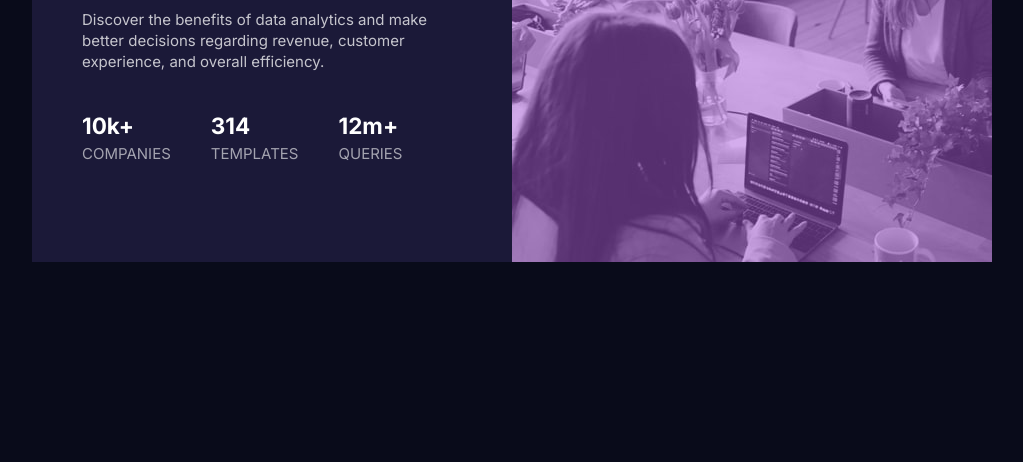
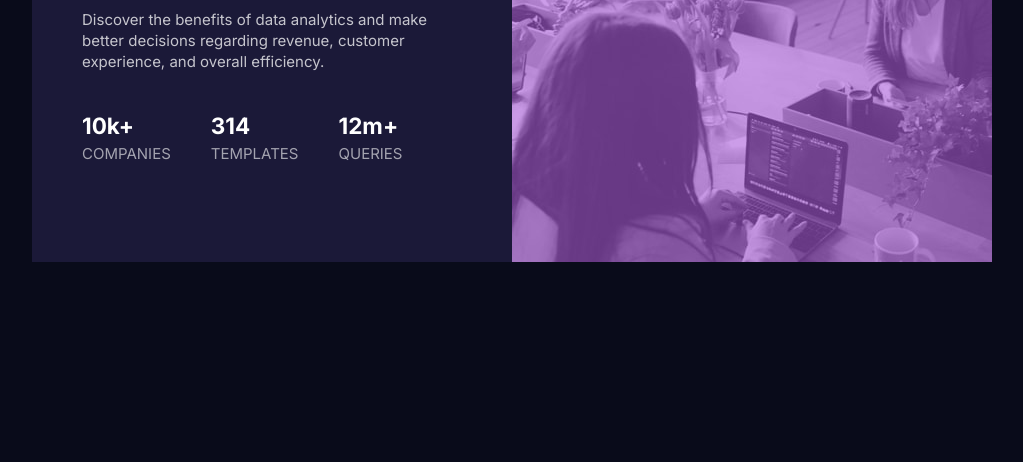
Before and after one commit to Amar1432/stats_preview, a plain HTML site: page index.html in a window 1280 px wide. Shown: the part 338-800 px from the top of the page, without its empty margins (128-1151 px from the left). Drawn offline with Linux system fonts and the light colour scheme.

Commit message:
final commit

```diff
--- a/style.css
+++ b/style.css
@@ -67,6 +67,6 @@ body {
   background-image: url("images/image-header-desktop.jpg");
 }
 .overlay {
-  background-color: hsla(277, 64%, 61%, 0.5);
+  background-color: hsla(277, 64%, 61%, 0.6);
   height: 100%;
 }
```
